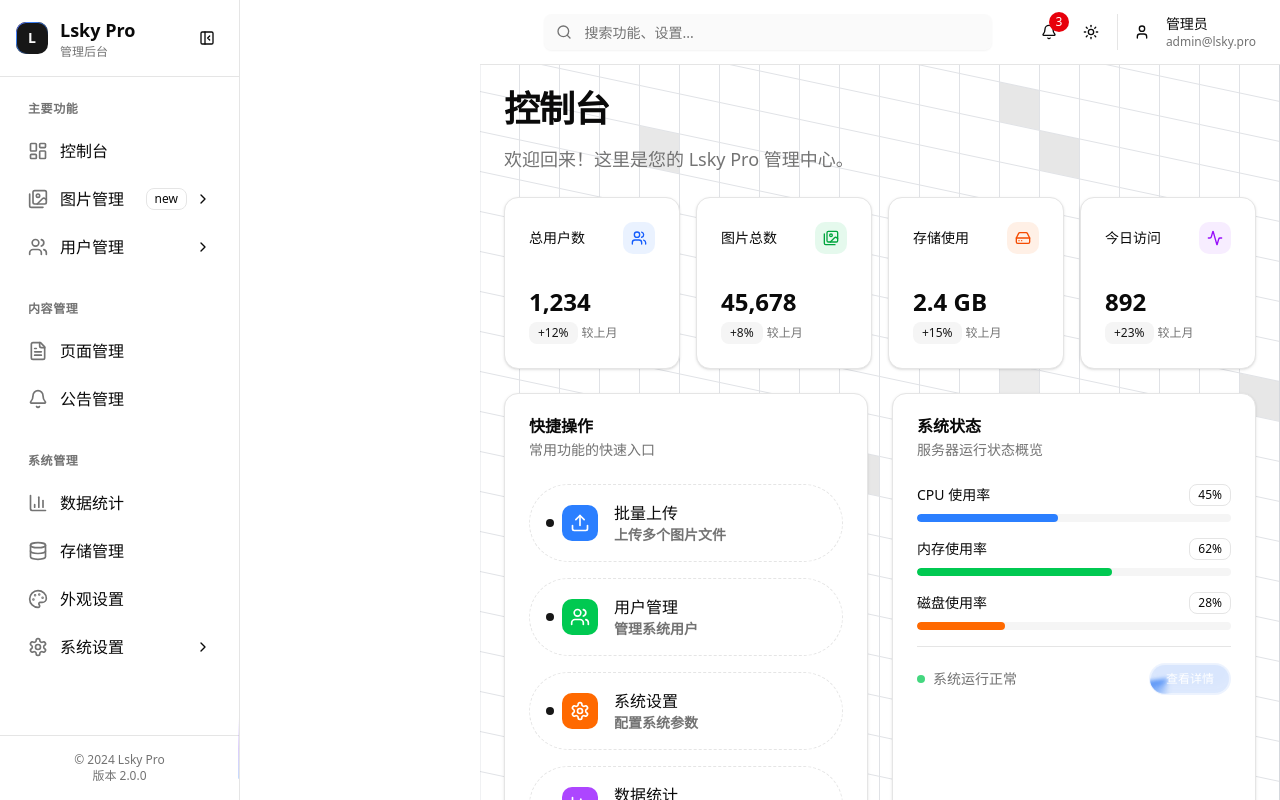
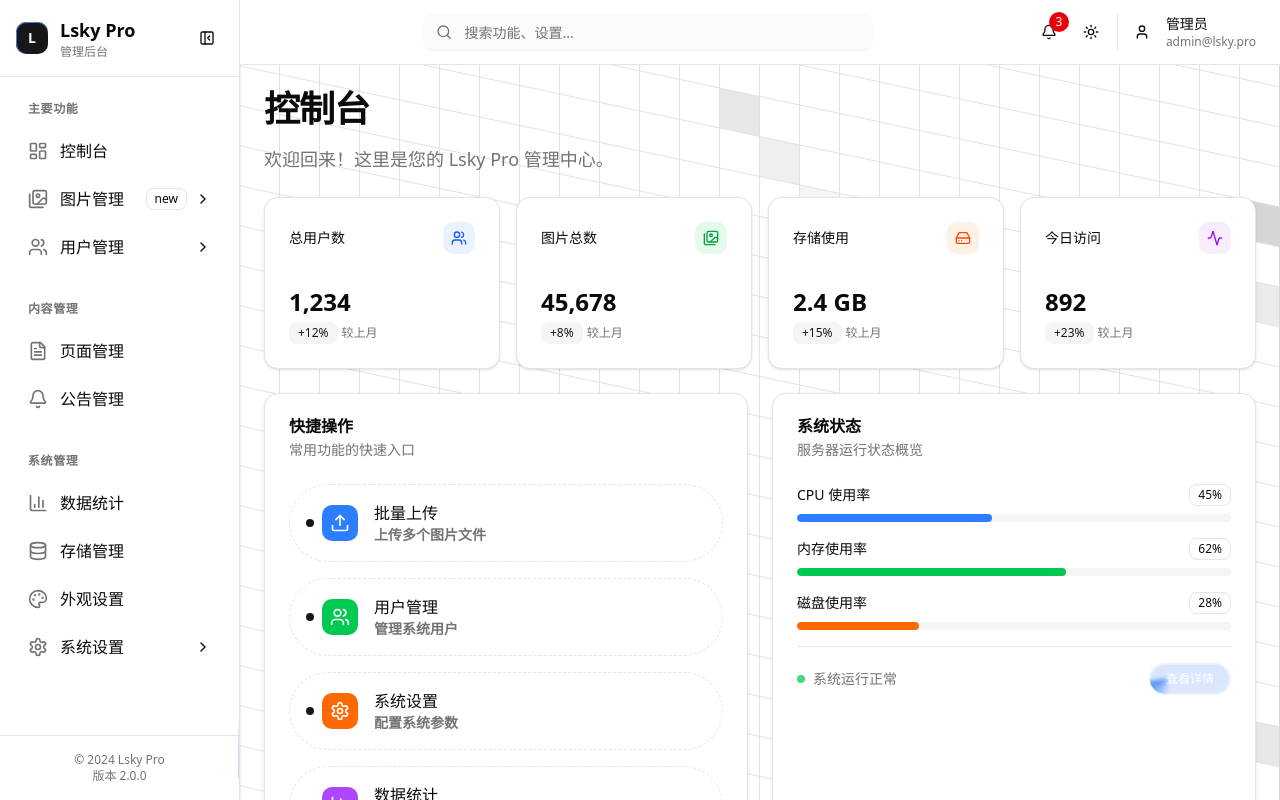
Before and after one commit to dnslin/hue-web, a Next.js app: page /dashboard in a window 1280 px wide. Built offline with nearby package versions, Linux system fonts and the light colour scheme.

Commit message:
feat: 优化管理后台布局。具体更改包括：移除 AdminLayout 组件中侧边栏折叠状态下的多余样式类，以简化布局结构，提升代码可读性和维护性。

```diff
--- a/components/layouts/AdminLayout.tsx
+++ b/components/layouts/AdminLayout.tsx
@@ -49,8 +49,7 @@
       {/* 主内容区域 */}
       <div
         className={cn(
-          "flex flex-col flex-1 h-screen transition-all duration-300 ease-in-out",
-          sidebarCollapsed ? "lg:ml-16" : "lg:ml-60"
+          "flex flex-col flex-1 h-screen transition-all duration-300 ease-in-out"
         )}
       >
         {/* 顶部工具栏 */}
```
